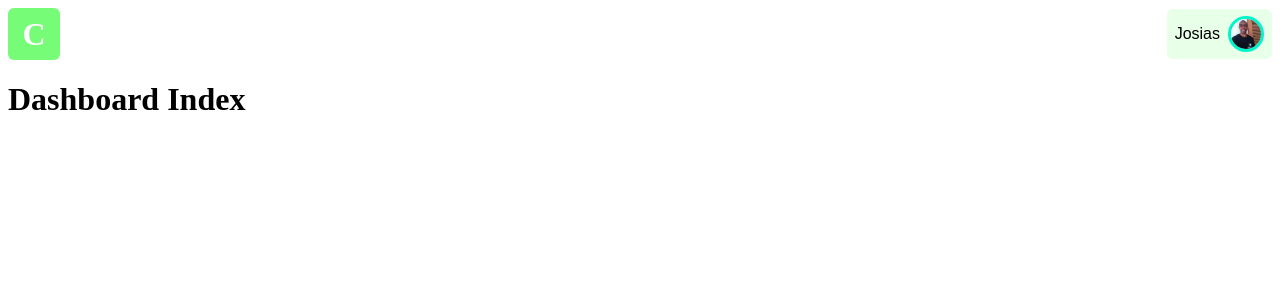
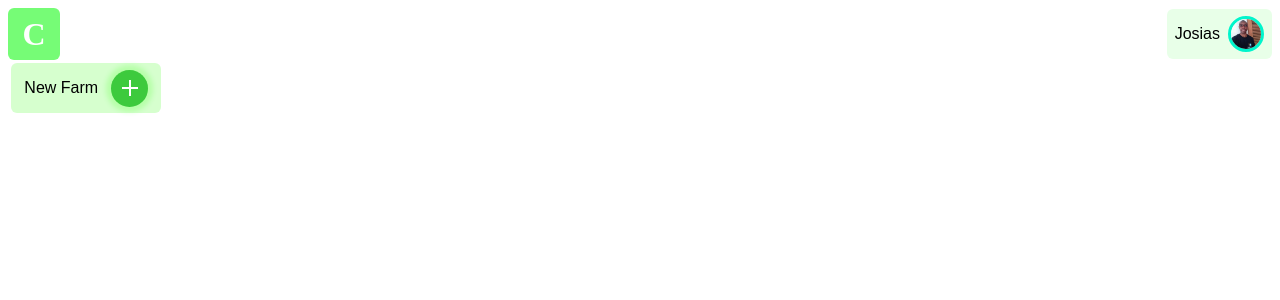
Before and after one commit to cropboard/miniCropboard, a Next.js app in the folder client/: page /dashboard in a window 1280 px wide. Shown: the top 300 px of the page. Built offline with nearby package versions, Linux system fonts and the light colour scheme.

Commit message:
size to 100vh

```diff
--- a/client/pages/dashboard/index.tsx
+++ b/client/pages/dashboard/index.tsx
@@ -2,12 +2,17 @@ import React, { FunctionComponent } from "react";
 
 // import custom components
 import DashboardHeader from "../../components/dashboard/Header";
+import CreateFarmButton from "../../components/dashboard/createFarmButton";
 
 const DashboardIndex: FunctionComponent = (): JSX.Element => {
     return (
-        <div>
+        <div style={{ height: "100vh" }}>
             <DashboardHeader />
-            <h1>Dashboard Index</h1>
+            <div>
+                <aside>
+                    <CreateFarmButton />
+                </aside>
+            </div>
         </div>
     )
 }
```
